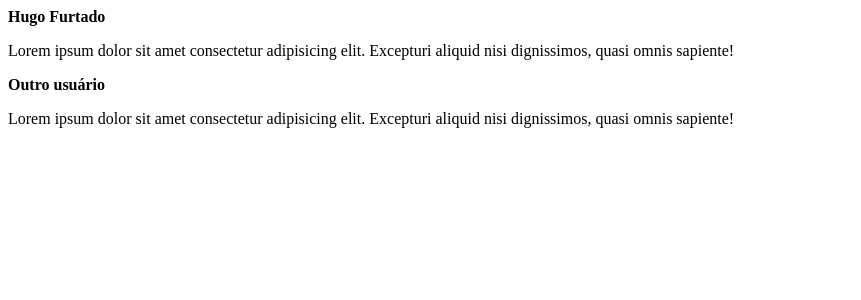
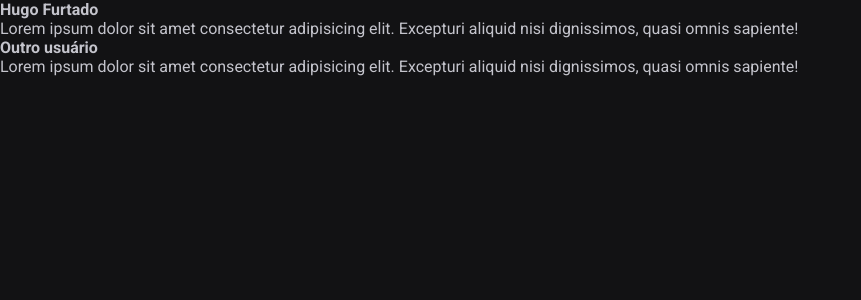
Before and after one commit to HugoFur/Ignite-Feed, a React (Vite) app: page / in a window 1280 px wide. Shown: the top 300 px of the page, without its empty margins (0-861 px from the left). Built offline with nearby package versions, Linux system fonts and the light colour scheme.

Commit message:
:lipstick: style(CSS global): definição da folha de estilo global

```diff
--- a/index.html
+++ b/index.html
@@ -2,8 +2,15 @@
 <html lang="en">
   <head>
     <meta charset="UTF-8" />
+
+    <link rel="preconnect" href="https://fonts.googleapis.com">
+    <link rel="preconnect" href="https://fonts.gstatic.com" crossorigin>
+
     <link rel="icon" type="image/svg+xml" href="/vite.svg" />
     <meta name="viewport" content="width=device-width, initial-scale=1.0" />
+
+    <link href="https://fonts.googleapis.com/css2?family=Roboto:wght@400;700&display=swap" rel="stylesheet">
+
     <title>Vite + React</title>
   </head>
   <body>
--- a/src/App.jsx
+++ b/src/App.jsx
@@ -1,4 +1,6 @@
 import { Post } from "./Post";
+
+import "./global.css"
 
 export function App() {
   return(
--- /dev/null
+++ b/src/global.css
@@ -0,0 +1,30 @@
+:root{
+    --white: #fff;
+    --gray-100: #e1e1e6;
+    --gray-300: #c4c4cc;
+    --gray-400: #8d8d99;
+    --gray-600: #323238;
+    --gray-700: #29292e;
+    --gray-800: #202024;
+    --gray-900: #121214;
+
+    --green-500: #00875f;
+}
+
+/* CSS reset */
+* {
+    margin: 0;
+    padding: 0;
+    box-sizing: border-box;
+}
+
+body{
+    background: var(--gray-900);
+    color: var(--gray-300);
+}
+
+body, input, textarea, button{
+    font-family: 'Roboto', sans-serif;
+    font-weight: 400;
+    font-size: 1rem;
+}
```
